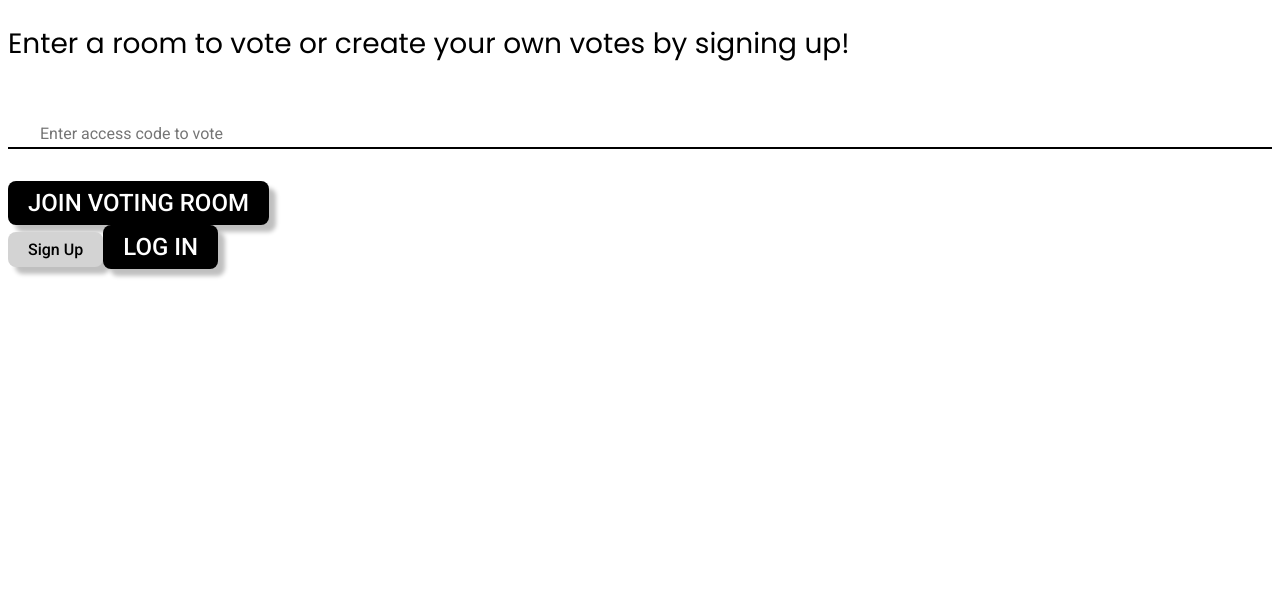
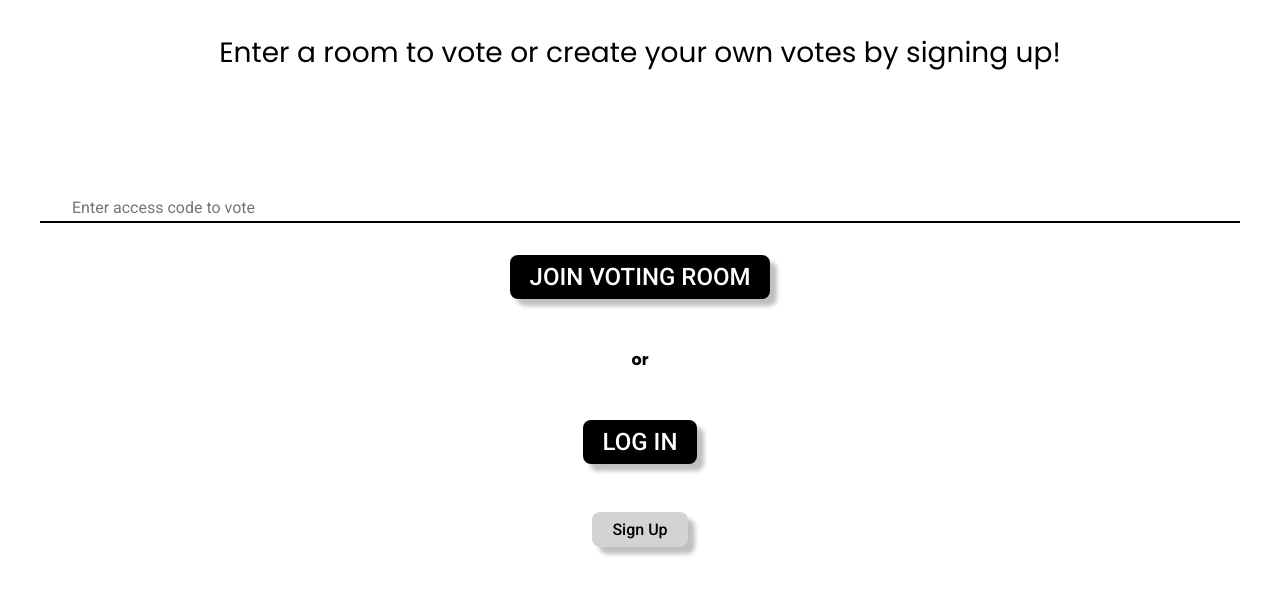
Before and after one commit to JenninaFarm/dance-vote, a React (Create React App) app in the folder client/: page / in a window 1280 px wide. Shown: the top 594 px of the page. Built offline with nearby package versions, Linux system fonts and the light colour scheme; no server answers.

Commit message:
Style: Add Frontpage styling and adjust other elements

```diff
--- a/client/src/Styles.scss
+++ b/client/src/Styles.scss
@@ -6,5 +6,7 @@
 @import 'components/atoms/button/button.scss';
 @import 'components/atoms/input/input.scss';
 
+@import 'components/molecules/fieldsets/inputWithNavigation/inputWithNavigation.scss';
+
 
 @import 'components/pages/frontpage/frontpage.scss';
--- a/client/src/components/0-base/basic-elements.scss
+++ b/client/src/components/0-base/basic-elements.scss
@@ -1,5 +1,6 @@
 h1, h2, h3, h4, h5, h6 {
   font-family: $font-heading;
+  margin: 0;
 }
 
 h2 {
@@ -19,7 +20,6 @@ input {
   width: 100%;
   border: none;
   border-bottom: $border-input;
-  margin: $space-l 0;
   font-family: $font-body;
   font-size: $font-16;
   padding: $space-xxs $space-l;
--- a/client/src/components/0-base/breakpoints.scss
+++ b/client/src/components/0-base/breakpoints.scss
@@ -23,11 +23,21 @@ BREAKPOINTS
 /*********************
 SPACER
 *********************/
-@mixin element-spacer() {
-  margin-top: $space-m;
-  margin-bottom: $space-m;
-  margin-left: $space-m;
-  margin-right: $space-m;
+// @mixin element-spacer() {
+//   margin-top: $space-m;
+//   margin-bottom: $space-m;
+//   margin-left: $space-m;
+//   margin-right: $space-m;
+// }
+
+@mixin element-spacer($property: 'margin') {
+  #{$property}-top: $gutter-medium;
+  #{$property}-bottom: $gutter-medium;
+
+  @include breakpoint(laptop) {
+    #{$property}-top: $gutter-large;
+    #{$property}-bottom: $gutter-large;
+  }
 }
 
 /*********************
--- a/client/src/components/0-base/variables.scss
+++ b/client/src/components/0-base/variables.scss
@@ -59,6 +59,9 @@ $space-l: 2rem;      //32
 $space-xl: 3rem;     //48
 $space-xxl: 4.5rem;  //72
 
+$gutter-medium: $space-l;
+$gutter-large: $space-xl;
+
 /* Borders */
 $border-radius-small: 0.5rem;
 $border-radius-medium: 1rem;
--- a/client/src/components/atoms/input/input.scss
+++ b/client/src/components/atoms/input/input.scss
@@ -1,4 +1,5 @@
 .input-container {
+  width: 100%;
 
   .error-message {
     display: none;
--- a/client/src/components/molecules/fieldsets/InputWithNavigation.js
+++ b/client/src/components/molecules/fieldsets/inputWithNavigation/InputWithNavigation.js
@@ -1,24 +1,28 @@
 import React, { useState } from 'react';
 import PropTypes from 'prop-types';
 
-import Label from '../../atoms/label/Label';
-import Input from '../../atoms/input/Input';
-import ButtonWithNav from '../../atoms/button/ButtonWithNav';
+import Label from '../../../atoms/label/Label';
+import Input from '../../../atoms/input/Input';
+import ButtonWithNav from '../../../atoms/button/ButtonWithNav';
 
 const InputWithNavigation = ({buttonText, placeholder, inputId, labelContent, navBase}) => {
   const [value, setValue] = useState('');
 
   return (
-    <div>
+    <div className='input-with-nav'>
       {labelContent && (
         <Label inputId={inputId} content={labelContent} />
       )}
       <Input
+        className='input-with-nav__input'
         id={inputId}
         placeholder={placeholder}
         handleValueChange={event => setValue(event.target.value)}
       />
-      <ButtonWithNav to={`${navBase}${value}`}>
+      <ButtonWithNav
+        className='input-with-nav__button'
+        to={`${navBase}${value}`}
+      >
         {buttonText}
       </ButtonWithNav>
     </div>
--- /dev/null
+++ b/client/src/components/molecules/fieldsets/inputWithNavigation/inputWithNavigation.scss
@@ -0,0 +1,12 @@
+.input-with-nav {
+  @include element-spacer;
+  width: 100%;
+
+  display: flex;
+  flex-direction: column;
+  align-items: center;
+
+  &__input {
+    margin-bottom: $space-l;
+  }
+}
--- a/client/src/components/pages/frontpage/Frontpage.js
+++ b/client/src/components/pages/frontpage/Frontpage.js
@@ -2,7 +2,7 @@ import React from 'react';
 import ButtonWithNav from '../../atoms/button/ButtonWithNav';
 // import PropTypes from 'prop-types';
 
-import InputWithNavigation from '../../molecules/fieldsets/InputWithNavigation';
+import InputWithNavigation from '../../molecules/fieldsets/inputWithNavigation/InputWithNavigation';
 
 const Frontpage = () => {
 
@@ -11,8 +11,8 @@ const Frontpage = () => {
   }
 
   return (
-    <div>
-      <h2>Enter a room to vote or create your own votes by signing up!</h2>
+    <div className='frontpage'>
+      <h2 className='frontpage__title'>Enter a room to vote or create your own votes by signing up!</h2>
       <InputWithNavigation
         buttonText='Join voting room'
         onClick={createNewPoll}
@@ -20,9 +20,11 @@ const Frontpage = () => {
         inputId='participate'
         navBase='vote?poll_id='
       />
-
+      <h4>or</h4>
+      <div className='frontpage__login'>
+        <ButtonWithNav to='/login'> Log in </ButtonWithNav>
+      </div>
       <ButtonWithNav modifier='secondary' to='/register'> Sign up </ButtonWithNav>
-      <ButtonWithNav to='/login'> Log in </ButtonWithNav>
     </div>
   )
 }
--- a/client/src/components/pages/frontpage/frontpage.scss
+++ b/client/src/components/pages/frontpage/frontpage.scss
@@ -0,0 +1,15 @@
+.frontpage {
+  margin: $space-l;
+  display: flex;
+  flex-direction: column;
+  align-items: center;
+
+  &__title {
+    text-align: center;
+    margin-bottom: $space-xxl;
+  }
+
+  &__login {
+    @include element-spacer;
+  }
+}
```
